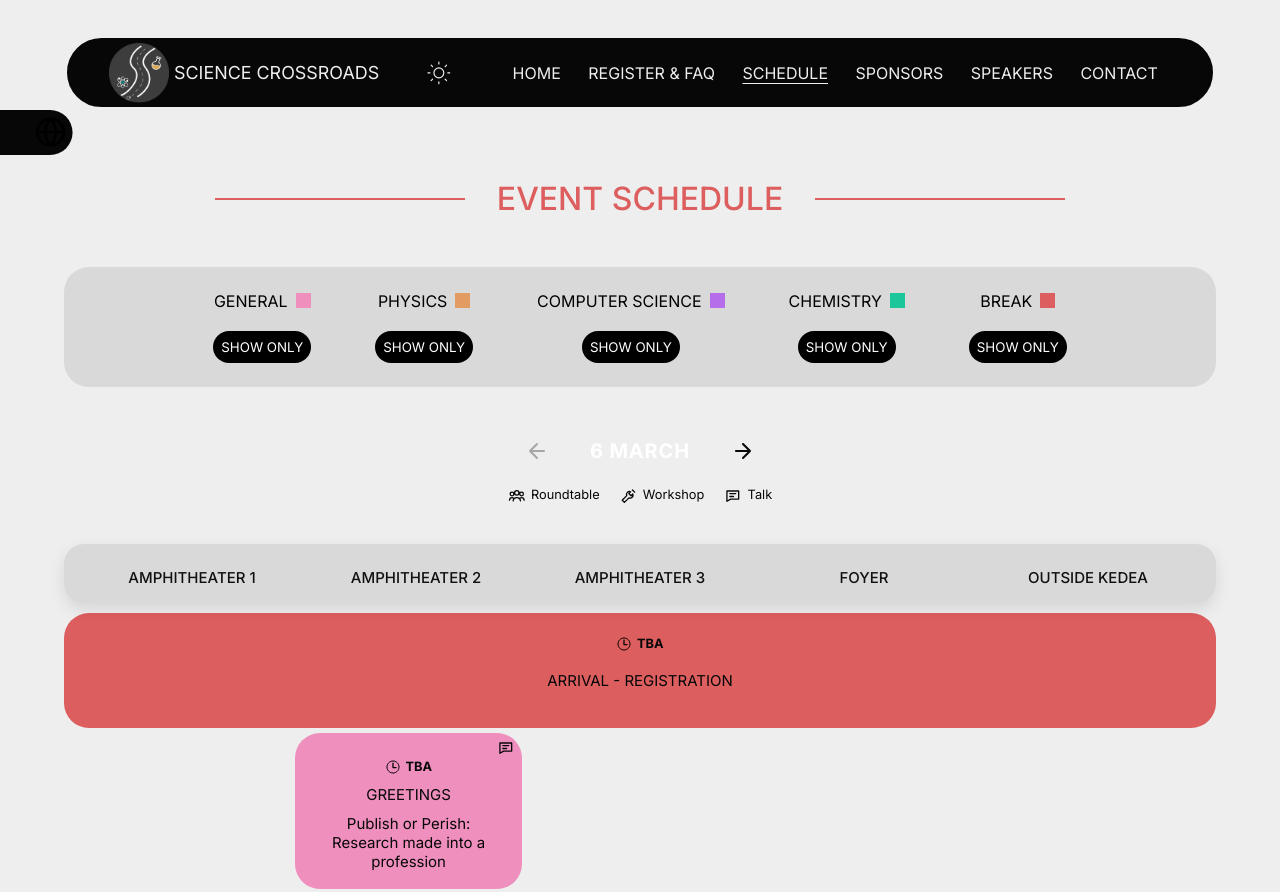
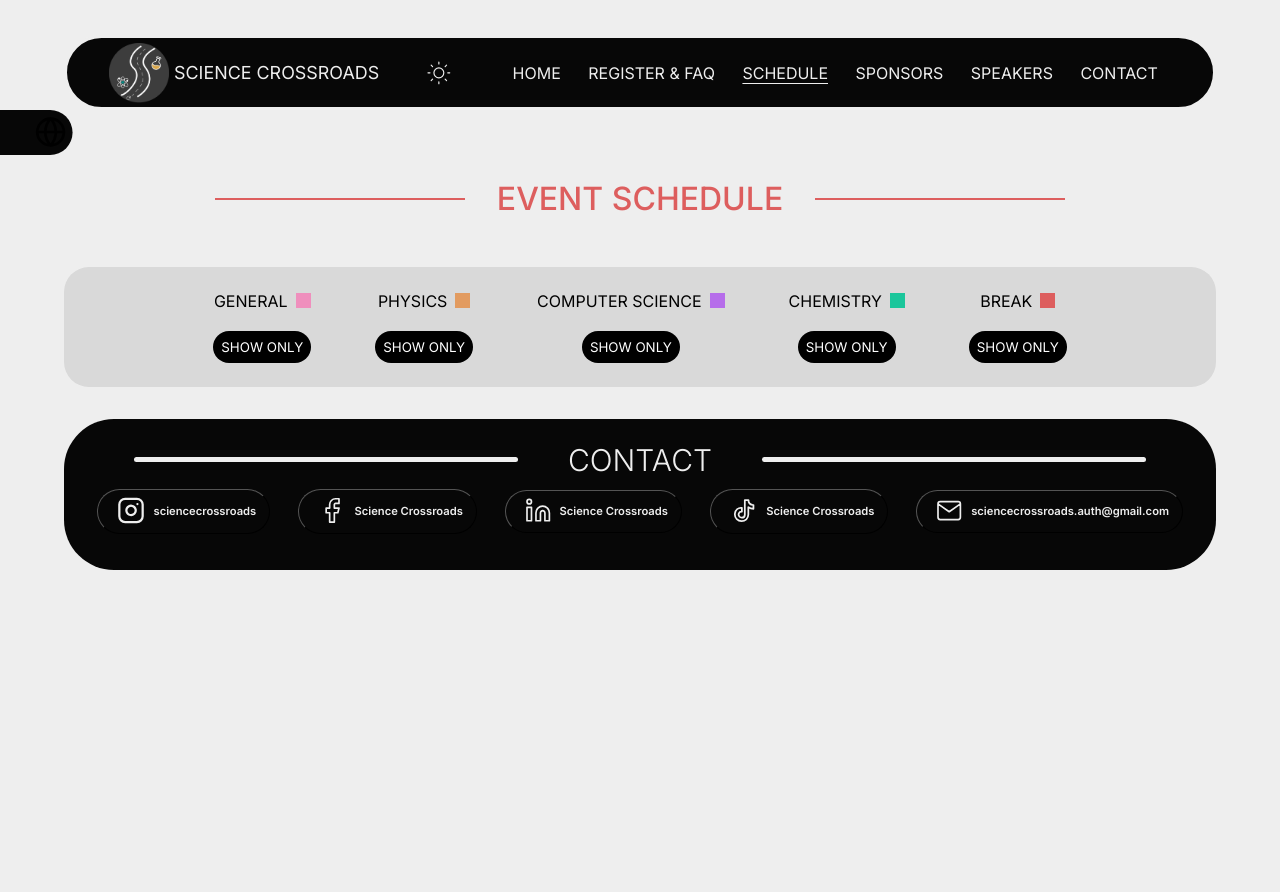
Before and after one commit to Alekosss/ScienceCrossroads, a SvelteKit app: page /pages/schedule in a window 1280 px wide. Shown: the top 892 px of the page. After the commit the page ends 800 px from the top, so only its background shows below. Built offline with nearby package versions, Linux system fonts and the light colour scheme.

Commit message:
Display none at schedule page

```diff
--- a/src/routes/pages/schedule/+page.svelte
+++ b/src/routes/pages/schedule/+page.svelte
@@ -15,7 +15,7 @@
 
 <div class="schedulePage">
 
-    <div class="day-content">
+    <div class="day-content" style="display: none;">
         <div class="date-line">
             <button class="date-arrow" aria-label="Previous day" disabled>
                 <ArrowLeft />
```
